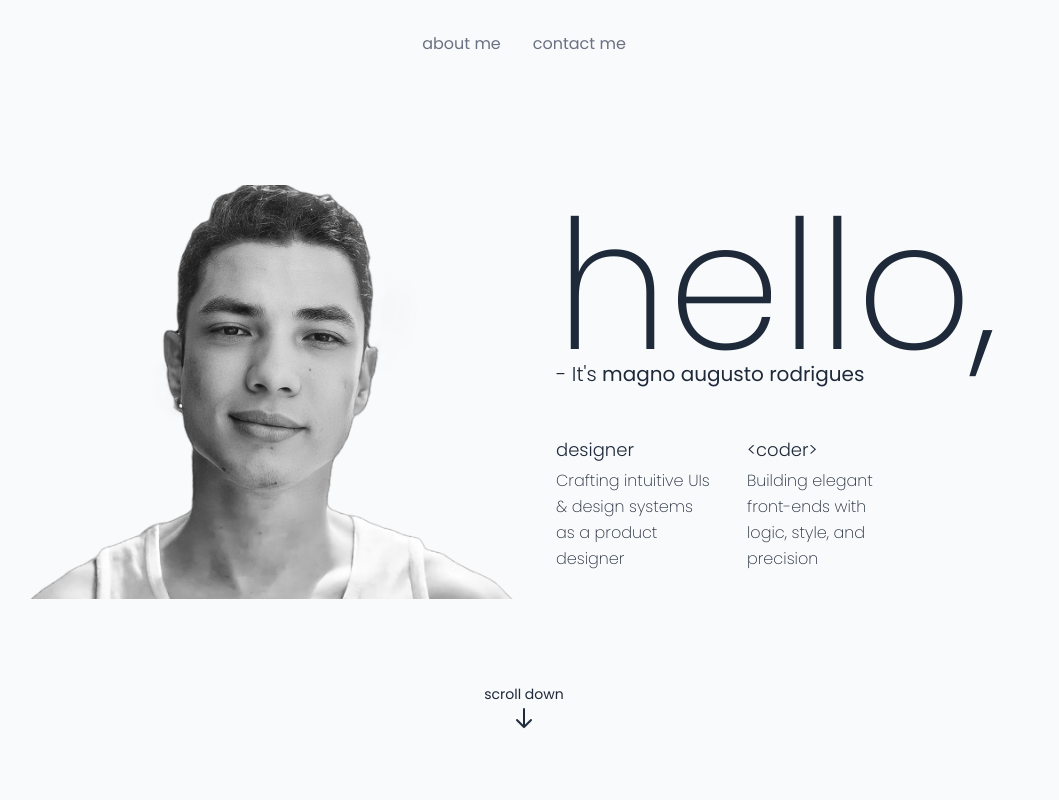
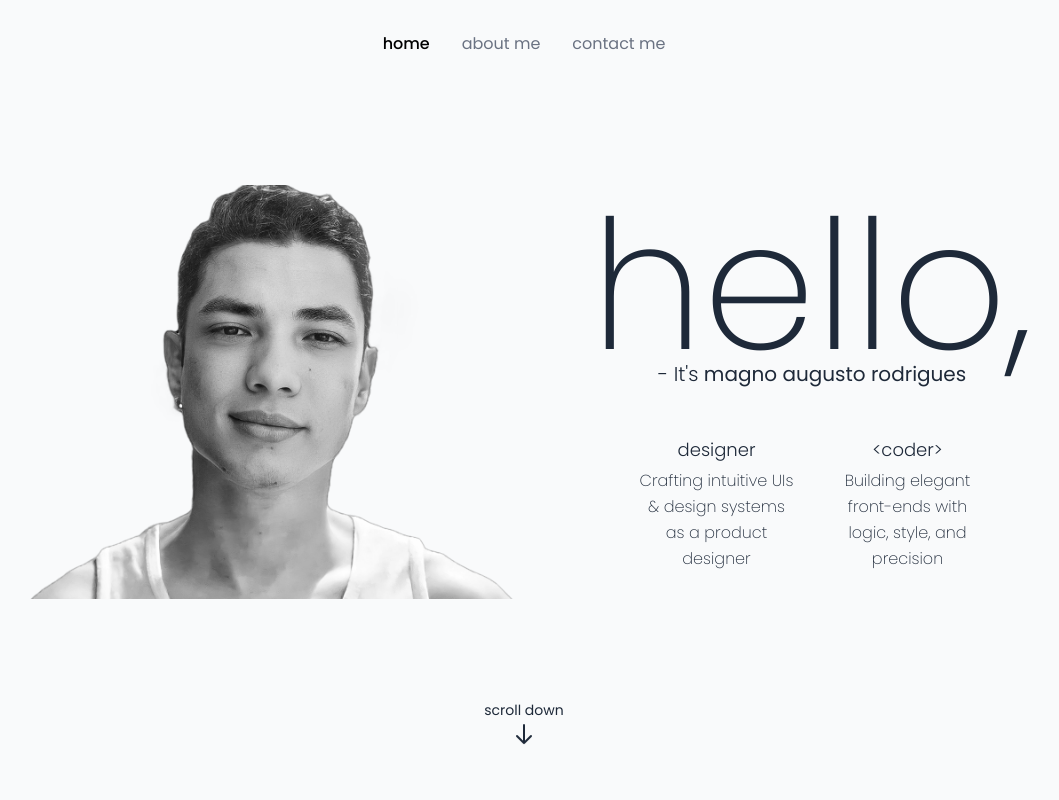
Before and after one commit to magnoaugustoo/landingpage, a Next.js app: page / in a window 1280 px wide. Shown: the top 800 px of the page, without its empty margins (116-1175 px from the left). Built offline with nearby package versions, Linux system fonts and the light colour scheme.

Commit message:
Final design

```diff
--- a/pages/index.tsx
+++ b/pages/index.tsx
@@ -58,8 +58,14 @@ export default function Home() {
         <link href="https://fonts.googleapis.com/css2?family=Poppins:wght@200;300;400;500;600;700&display=swap" rel="stylesheet" />
       </Head>
 
-      {/* Desktop Navigation */}
-      <nav className="hidden md:flex justify-center items-center space-x-8 p-8 absolute top-0 left-0 right-0 z-50">
+      {/* Desktop Navigation - Apenas na página inicial (home) */}
+      <nav className={`hidden md:flex justify-center items-center space-x-8 p-8 absolute top-0 left-0 right-0 z-50 ${activeSection !== 'home' ? 'md:hidden' : ''}`}>
+        <button
+          onClick={() => scrollToSection('home')}
+          className={`transition-colors duration-300 ${activeSection === 'home' ? 'text-black font-medium' : 'text-gray-500'}`}
+        >
+          home
+        </button>
         <button
           onClick={() => scrollToSection('about')}
           className={`transition-colors duration-300 ${activeSection === 'about' ? 'text-black font-medium' : 'text-gray-500'}`}
@@ -121,7 +127,7 @@ export default function Home() {
       {/* Home Section */}
       <section ref={homeRef} className="min-h-screen flex flex-col justify-between px-8 pt-0 pb-4 md:flex-row md:items-center md:justify-center md:gap-8 md:px-16 lg:px-24" style={{ minHeight: '100dvh' }}>
         {/* Image container - Mobile: bottom, Desktop: left */}
-        <div className="mx-auto mb-12 order-2 md:order-1 md:mb-0 md:w-1/2 md:flex md:justify-end">
+        <div className="mx-auto order-2 md:order-1 md:mb-0 md:w-1/2 md:flex md:justify-end">
           <Image
             src="/home.png"
             alt="Magno Augusto Rodrigues"
@@ -133,14 +139,14 @@ export default function Home() {
         </div>
 
         {/* Text content - Mobile: top, Desktop: right */}
-        <div className="flex-1 flex flex-col justify-center items-center text-center order-1 md:order-2 md:items-start md:text-left md:w-1/2">
+        <div className="flex-1 flex flex-col justify-center items-center text-center order-1 md:order-2 md:w-1/2">
           <h1 className="text-[150px] font-extralight leading-none mb-0 md:text-[180px]">hello,</h1>
           <p className="text-xl mb-8 -mt-4 md:mb-12">
             <span className="font-light">- It&apos;s</span>{' '}
             <span className="font-normal">magno augusto rodrigues</span>
           </p>
 
-          <div className="grid grid-cols-2 gap-4 mb-4 w-full max-w-[350px] place-items-center md:place-items-start md:gap-8">
+          <div className="grid grid-cols-2 gap-4 mb-4 w-full max-w-[350px] place-items-center md:gap-8">
             <div>
               <h2 className="text-lg font-light mb-1">designer</h2>
               <p className="text-base font-extralight leading-relaxed w-[150px] md:w-auto">
@@ -156,8 +162,8 @@ export default function Home() {
           </div>
         </div>
 
-        {/* Scroll indicator - visible on both layouts but positioned differently */}
-        <div className="text-center mb-8 w-full absolute bottom-0 left-0 md:bottom-8">
+        {/* Scroll indicator - posicionado abaixo da imagem em ambas as versões */}
+        <div className="text-center w-full order-3 mt-8 mb-4 md:absolute md:bottom-8 md:left-0 md:mt-0">
           <p className="text-sm">scroll down</p>
           <svg className="w-6 h-6 mx-auto mt-2 animate-bounce" fill="none" stroke="currentColor" viewBox="0 0 24 24" xmlns="http://www.w3.org/2000/svg">
             <path strokeLinecap="round" strokeLinejoin="round" strokeWidth={2} d="M19 14l-7 7m0 0l-7-7m7 7V3" />
```
